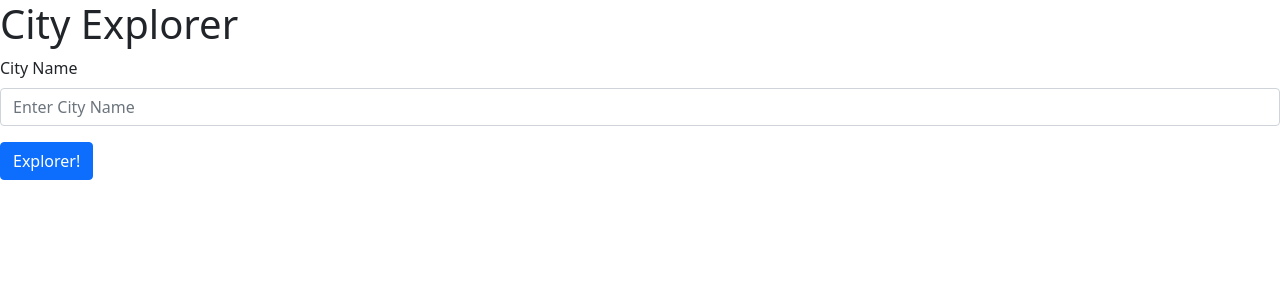
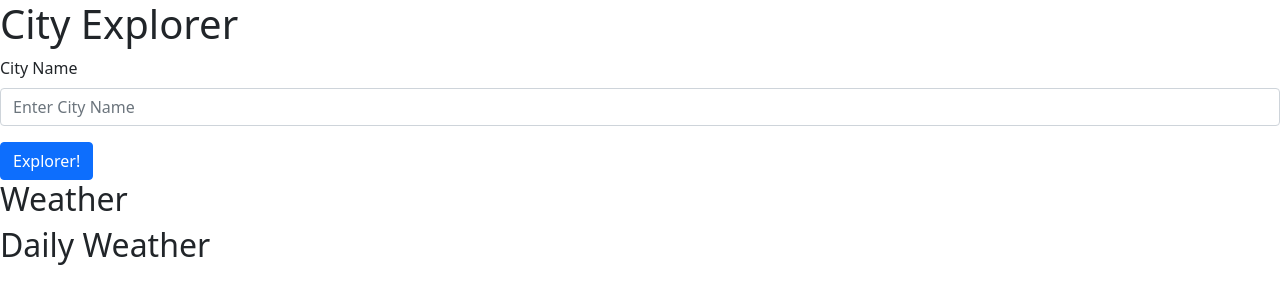
Before and after one commit to ElayyanAreej/city-explorer2, a React (Create React App) app: page / in a window 1280 px wide. Shown: the top 304 px of the page. Built offline with nearby package versions, Linux system fonts and the light colour scheme.

Commit message:
Daily weather done !

```diff
--- a/src/App.js
+++ b/src/App.js
@@ -18,7 +18,7 @@ class App extends React.Component {
       cityImg: '',
       showData: false,
       weatherData: [],
-
+      dailyWeatherData:[]
     }
   }
 
@@ -61,11 +61,22 @@ class App extends React.Component {
       );
       console.log('weather', this.state.weatherData);
 
+  // getDailyWeather;
 
+  // }
+
+  //http://localhost:3001/dailyweather?city=Amman
+  // getDailyWeather= async () =>{
+   let dailyWeather = `${process.env.REACT_APP_SERVER_LINK}/dailyweather?city=${this.state.citySearch}`;
+   console.log('Daily weather url',dailyWeather);
+
+    let dailyWeatherData = await axios.get(dailyWeather);
+    console.log('Daily weather',dailyWeatherData);
+
+    await this.setState({dailyWeatherData:dailyWeatherData.data})
+       console.log('weather', this.state.dailyWeatherData);
 
   }
-
-
   render() {
     return (
 //       <>
@@ -120,11 +131,20 @@ class App extends React.Component {
         {this.state.showData &&
          <img src={`${this.state.cityImg}`} width={400}  />
         }
-
+<h2>Weather</h2>
 {this.state.showData &&
   this.state.weatherData.map((item)=>{
    return  (<div>
      {item.date}
+    {item.description}
+    </div>)
+  })
+   }
+<h2>Daily Weather</h2>
+{this.state.showData &&
+  this.state.dailyWeatherData.map((item)=>{
+   return  (<div>
+     {item.date} <br/>
     {item.description}
     </div>)
   })
```
